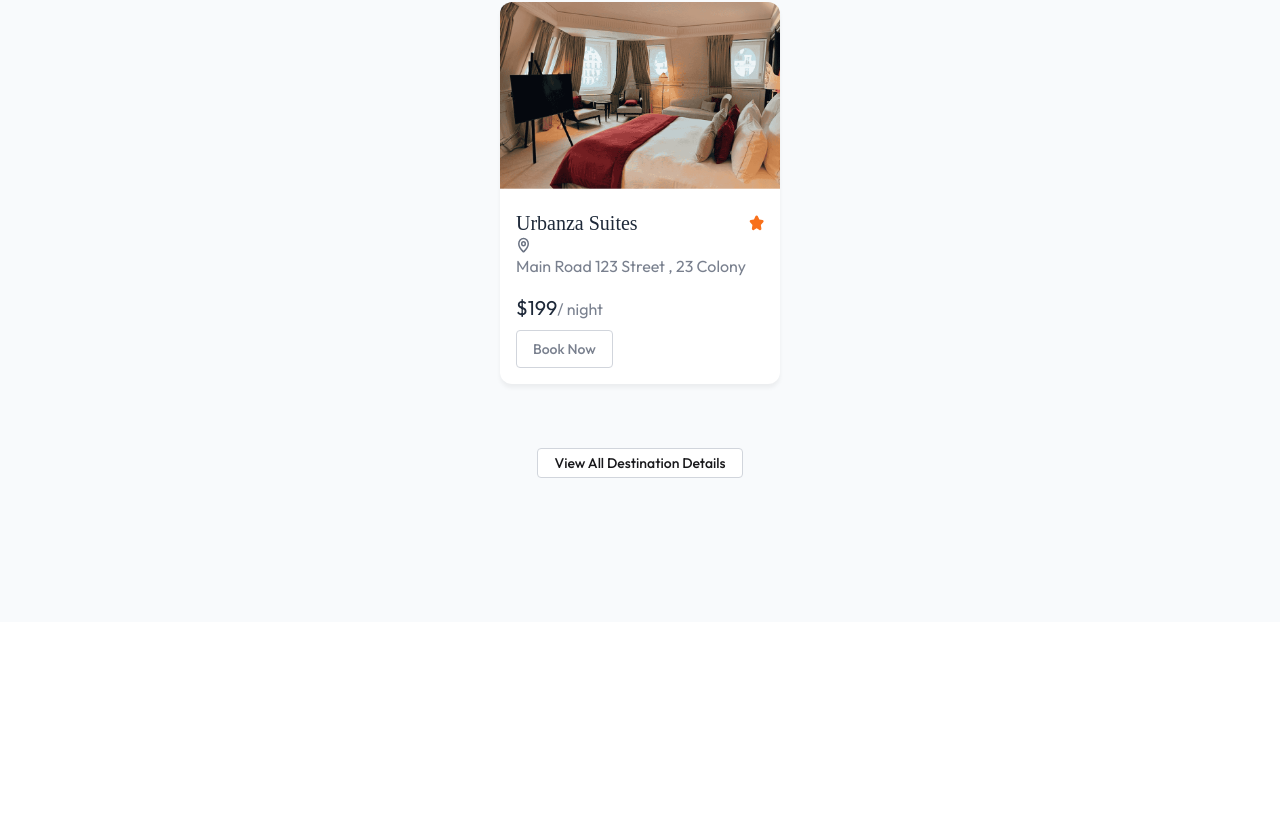
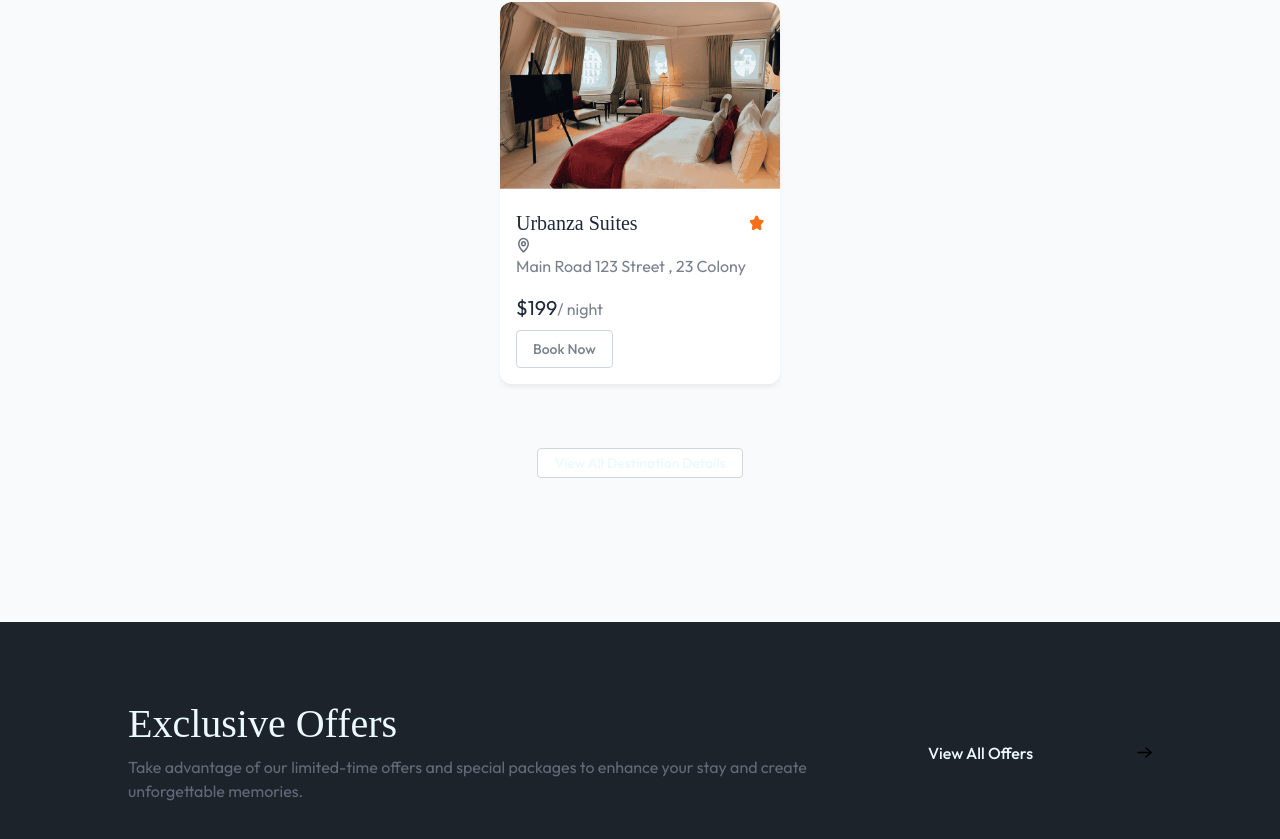
Before and after one commit to SabbirRshuvo/StayNest-hotel-booking, a React (Vite) app in the folder client/: page / in a window 1280 px wide. Shown: the part 1464-2303 px from the top of the page. Before the commit the page ends 2086 px from the top, so only its background shows below. Built offline with nearby package versions, Linux system fonts and the light colour scheme; no server answers; a web font is replaced by a local one.

Commit message:
some changes

```diff
--- a/client/index.html
+++ b/client/index.html
@@ -1,5 +1,5 @@
 <!DOCTYPE html>
-<html lang="en" data-theme="light">
+<html lang="en" data-theme="dark">
   <head>
     <meta charset="UTF-8" />
     <link rel="icon" type="image/svg+xml" href="/favicon.svg" />
--- /dev/null
+++ b/client/src/components/ExclusiveOffer.jsx
@@ -0,0 +1,28 @@
+import React from "react";
+import Title from "./Title";
+import { assets } from "../assets/assets";
+
+const ExclusiveOffer = () => {
+  return (
+    <div className=" flex flex-col items-center px-6 md:px-16 lg:px-24 xl:px-32 pt-20 pb-30">
+      <div className="flex flex-col md:flex-row items-center justify-between w-full">
+        <Title
+          align="left"
+          title="Exclusive Offers"
+          subTitle="Take advantage of our limited-time offers and special packages to enhance your stay and create unforgettable memories."
+        />
+        <button className="group flex items-center gap-2 font-medium cursor-pointer max-md:mt-12">
+          View All Offers
+        </button>
+        <img
+          src={assets.arrowIcon}
+          alt="arrow"
+          className="group-hover:translate-x-1 transition-all"
+        />
+      </div>
+      <div></div>
+    </div>
+  );
+};
+
+export default ExclusiveOffer;
--- a/client/src/layout/Main/Home.jsx
+++ b/client/src/layout/Main/Home.jsx
@@ -1,10 +1,12 @@
 import Banner from "../../components/Banner";
+import ExclusiveOffer from "../../components/ExclusiveOffer";
 import FeatureDestination from "../../components/FeatureDestination";
 const Home = () => {
   return (
     <div>
       <Banner />
       <FeatureDestination />
+      <ExclusiveOffer />
     </div>
   );
 };
--- a/client/src/sheared/Navbar.jsx
+++ b/client/src/sheared/Navbar.jsx
@@ -117,12 +117,12 @@ const Navbar = () => {
         ) : (
           <Link
             to="/sign-in"
-            className="relative overflow-hidden group px-8 py-2.5 rounded-full border border-black text-gray-200 font-semibold ml-4 cursor-pointer"
+            className="relative overflow-hidden group px-8 py-2.5 rounded-full border border-black text-black font-semibold ml-4 cursor-pointer"
           >
             <span className="relative z-10 transition duration-300 group-hover:text-black ">
               Sign In
             </span>
-            <span className="absolute left-0 top-0 h-full w-0 bg-white  transition-all duration-500 group-hover:w-full z-0"></span>
+            <span className="absolute left-0 top-0 h-full w-0 bg-white  transition-all duration-500 group-hover:w-full  z-0"></span>
           </Link>
         )}
       </div>
```
